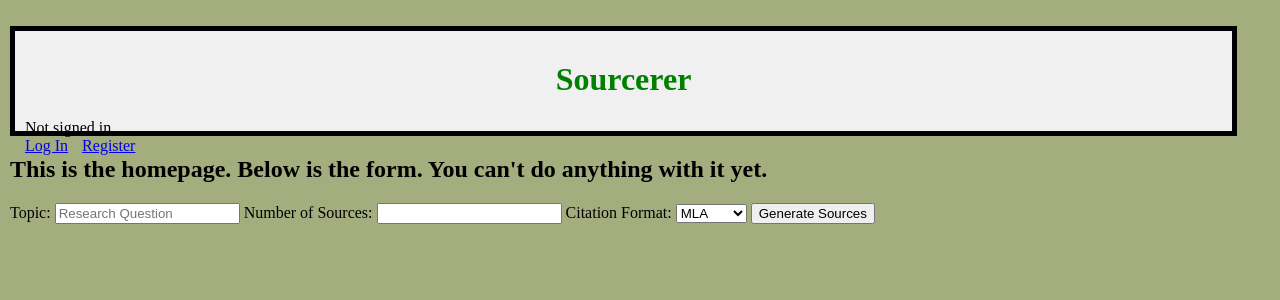
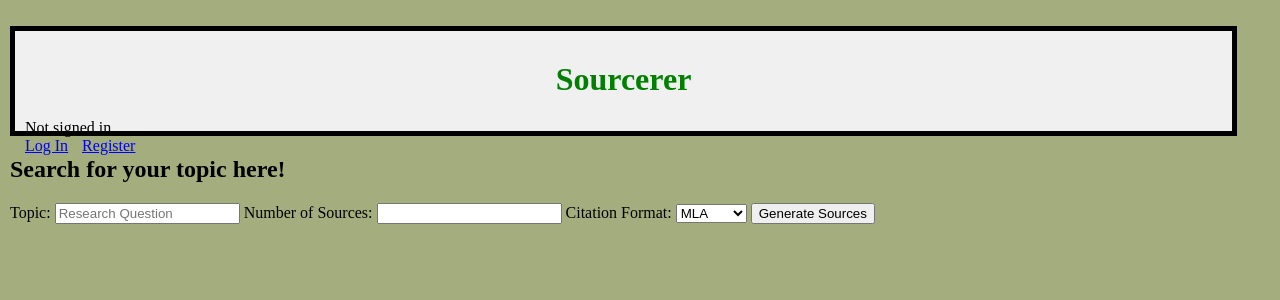
Before and after one commit to DurjaMan27/sourcerer, a Django app: page / in a window 1280 px wide. Shown: the top 300 px of the page. Run offline with Django 4.2, Linux system fonts and the light colour scheme.

Commit message:
IDK what I fixed here

```diff
--- a/sourcerer/sourcing/templates/sourcing/homepage.html
+++ b/sourcerer/sourcing/templates/sourcing/homepage.html
@@ -1,7 +1,7 @@
 {% extends "sourcing/layout.html" %}
 
 {% block body %}
-    <h2>This is the homepage. Below is the form. You can't do anything with it yet.</h2>
+    <h2>Search for your topic here!</h2>
     <form action="{% url 'homepage' %}" method="post">
         {% csrf_token %}
         {{ form }}
```
